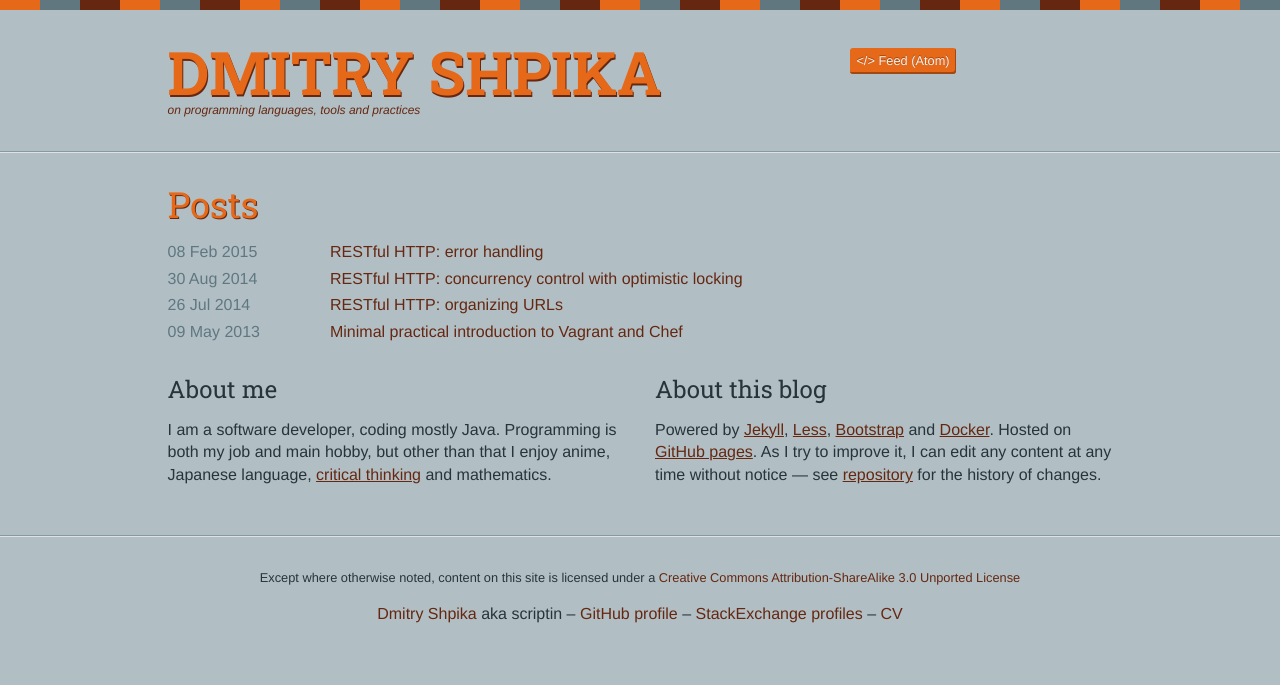
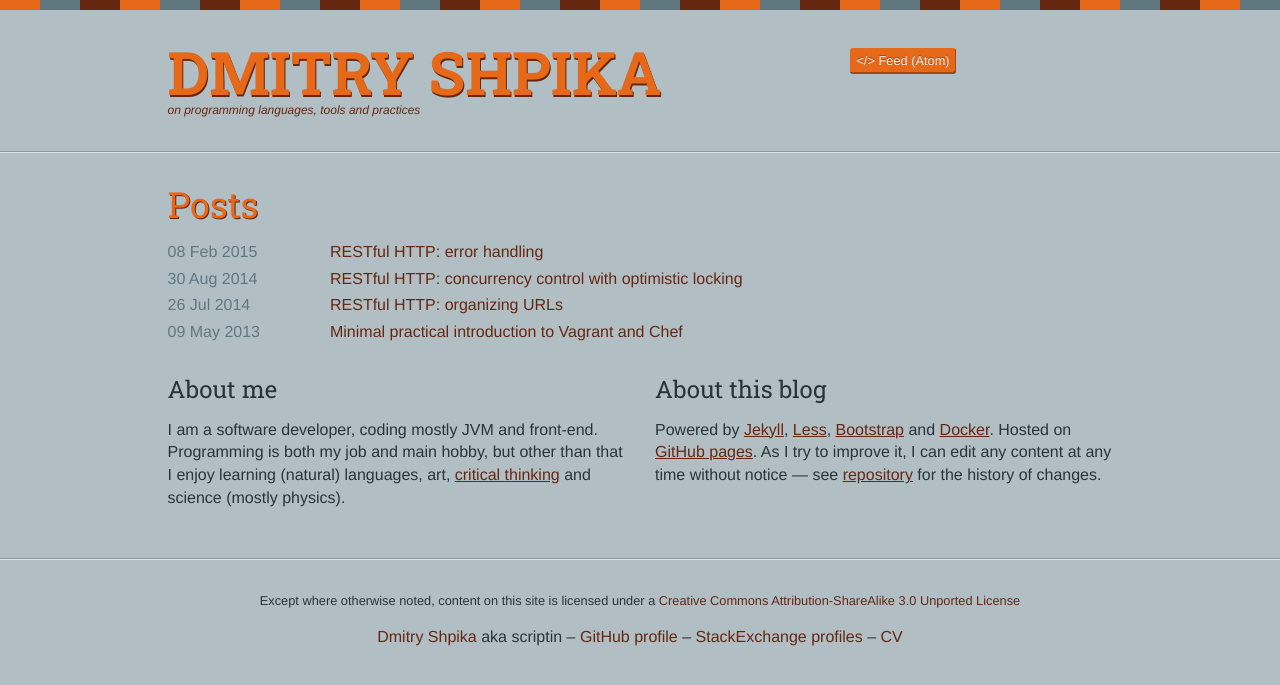
Before and after one commit to scriptin/scriptin.github.io, a Jekyll site: the page built from index.html, in a window 1280 px wide. Shown: the top 685 px of the page. Built offline with Jekyll 4.4.1, drawn with Linux system fonts in a browser that asks for light colours; nearby versions of some CDN libraries.

Commit message:
Update 'About me'

```diff
--- a/index.html
+++ b/index.html
@@ -17,7 +17,7 @@ title: Welcome!
 <div class="row">
     <div class="col-lg-6 col-md-6">
         <h3>About me</h3>
-        <p>I am a software developer, coding mostly Java. Programming is both my job and main hobby, but other than that I enjoy anime, Japanese language, <a href="https://en.wikipedia.org/wiki/Critical_thinking">critical thinking</a> and mathematics.</p>
+        <p>I am a software developer, coding mostly JVM and front-end. Programming is both my job and main hobby, but other than that I enjoy learning (natural) languages, art, <a href="https://en.wikipedia.org/wiki/Critical_thinking">critical thinking</a> and science (mostly physics).</p>
     </div>
     <div class="col-lg-6 col-md-6">
         <h3>About this blog</h3>
```
